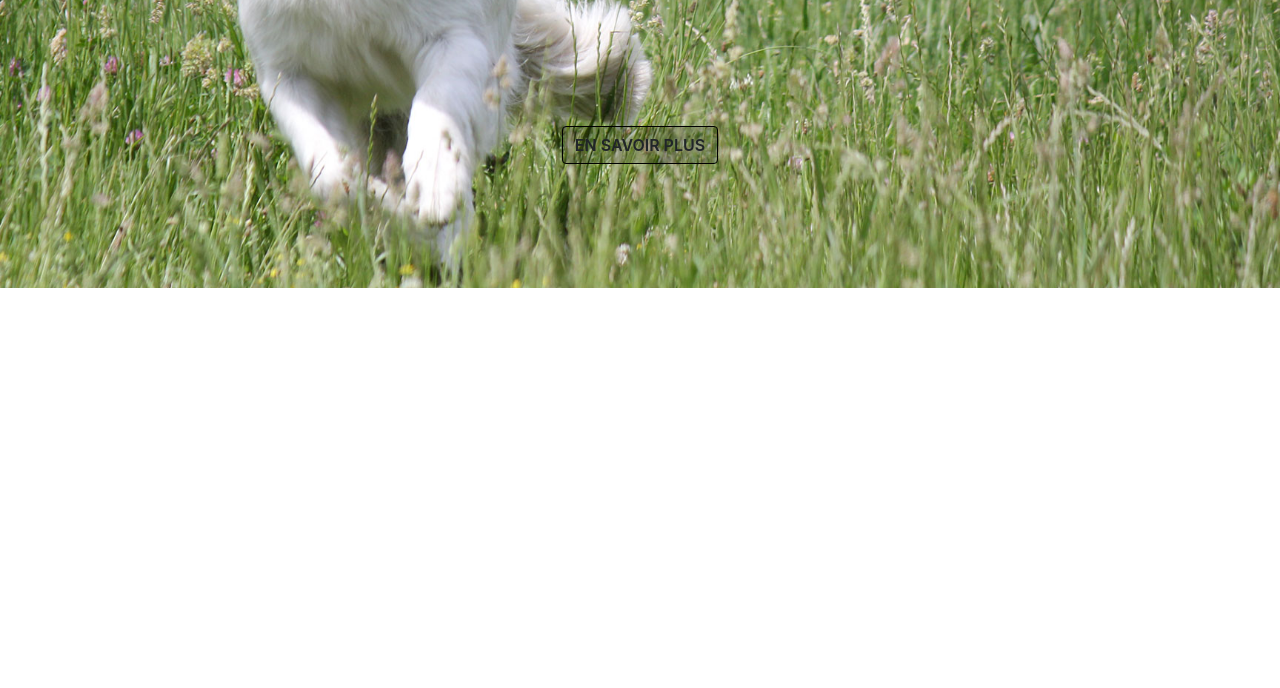
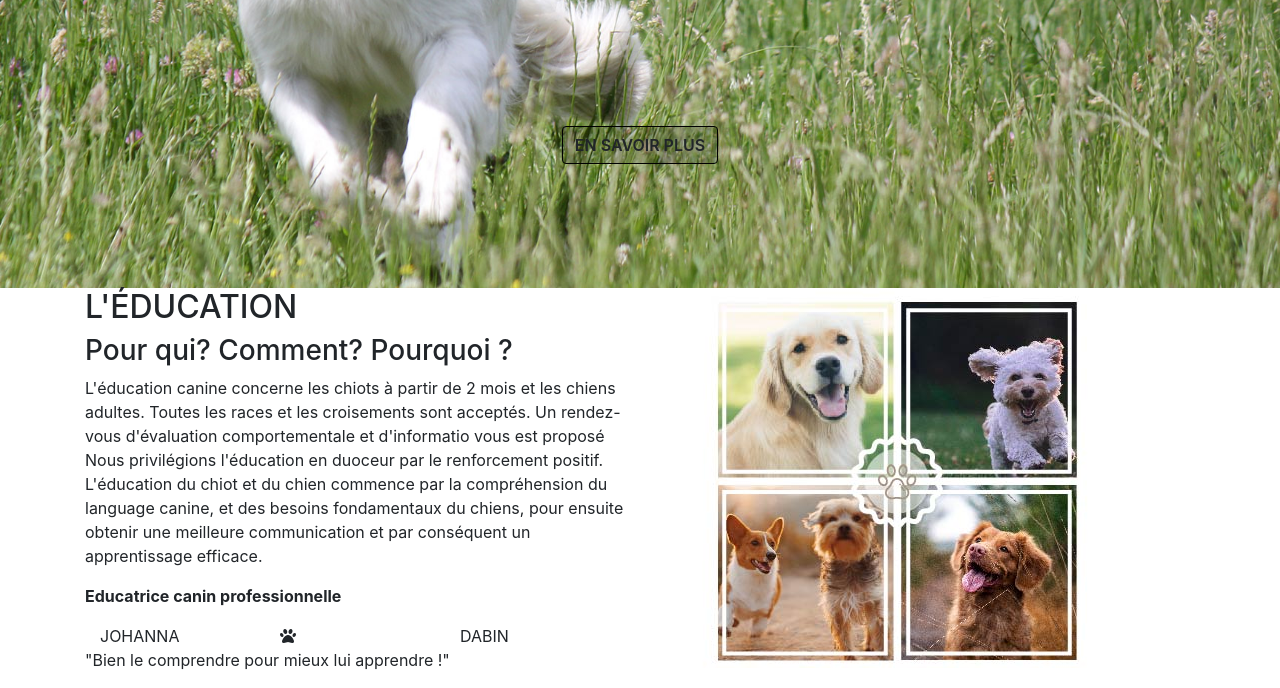
Before and after one commit to RenaudPavie/bonsenscanin, a plain HTML site: page index.html in a window 1280 px wide. Shown: the part 512-1200 px from the top of the page. Before the commit the page ends 800 px from the top, so only its background shows below. Drawn offline with nearby package versions, Linux system fonts and the light colour scheme.

Commit message:
Créée la section de présentation de l'éducation

```diff
--- a/index.html
+++ b/index.html
@@ -49,6 +49,43 @@
         <p>Bien le comprendre <br> pour mieux lui apprendre !</p>
         <button class="btn">En savoir plus</button>
       </div>
+      <section>
+        <div class="container">
+          <div class="row">
+            <div class="col-sm">
+              <h2>L'ÉDUCATION</h2>
+              <h3>Pour qui? Comment? Pourquoi ?</h3>
+              <p>L'éducation canine concerne les chiots à partir de 2 mois et les chiens adultes.
+                Toutes les races et les croisements sont acceptés. Un rendez-vous d'évaluation comportementale
+                et d'informatio vous est proposé
+                Nous privilégions l'éducation en duoceur par le renforcement positif.
+                L'éducation du chiot et du chien commence par la compréhension du language canine,
+                et des besoins fondamentaux du chiens, pour ensuite obtenir une meilleure communication
+                et par conséquent un apprentissage efficace.
+              </p>
+
+              <p><strong>Educatrice canin professionnelle</strong></p>
+              <div class="container">
+                <div class="row">
+                  <div class="col-sm">
+                    JOHANNA
+                  </div>
+                  <div class="col-sm">
+                    <i class="fas fa-paw"></i>
+                  </div>
+                  <div class="col-sm">
+                    DABIN
+                  </div>
+                </div>
+              </div>
+              <p class="quote">"Bien le comprendre pour mieux lui apprendre !"</p>
+            </div>
+            <div class="col-sm">
+              <img src="./assets/img/dog-img.jpg" alt="">
+            </div>
+          </div>
+        </div>
+      </section>
     <!-- Optional JavaScript -->
     <!-- jQuery first, then Popper.js, then Bootstrap JS -->
     <script src="https://code.jquery.com/jquery-3.3.1.slim.min.js" integrity="sha384-q8i/X+965DzO0rT7abK41JStQIAqVgRVzpbzo5smXKp4YfRvH+8abtTE1Pi6jizo" crossorigin="anonymous"></script>
```
Also changed, not shown: assets/img/dog-img.jpg (added).
